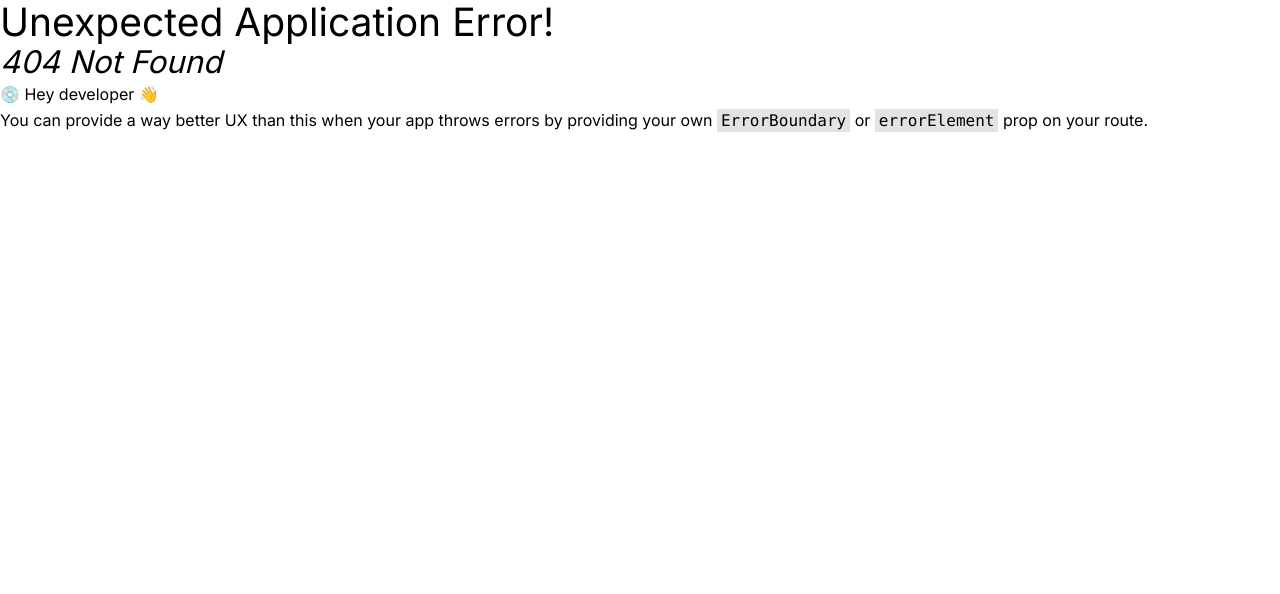
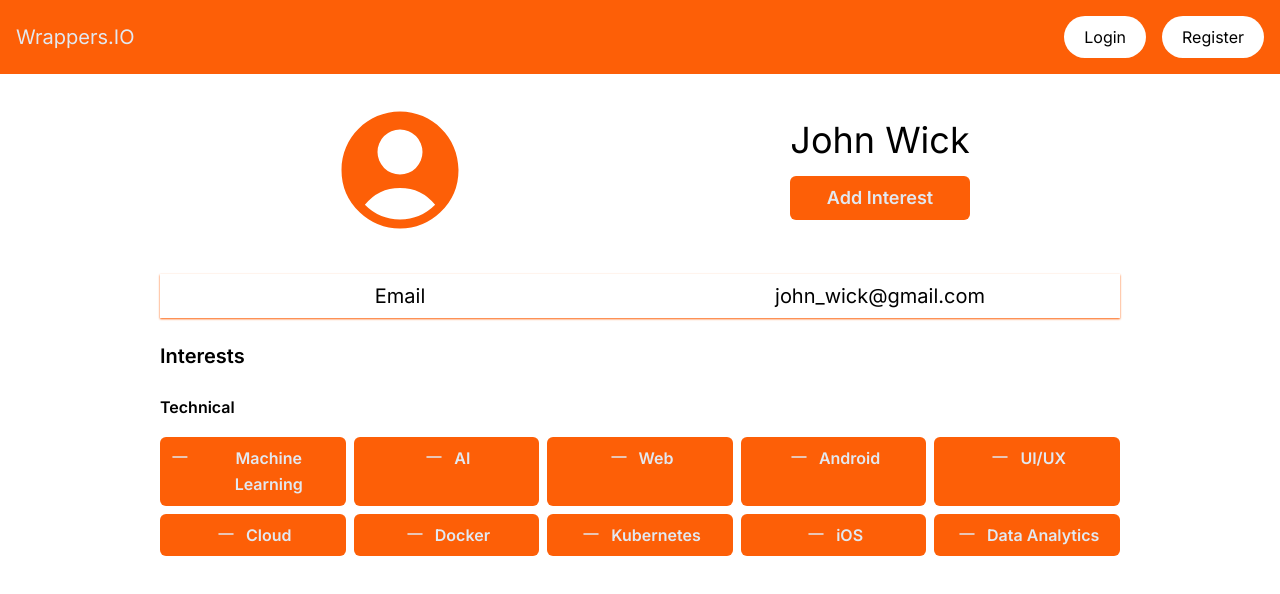
Before and after one commit to arihantXD/Wrapper.io, a React (Vite) app in the folder frontend/: page /profile in a window 1280 px wide. Before the commit this address had no page. Shown: the top 594 px of the page. Built offline with nearby package versions, Linux system fonts and the light colour scheme.

Commit message:
Created profile page, a navbar and changed color of primary theme

```diff
--- a/frontend/src/App.jsx
+++ b/frontend/src/App.jsx
@@ -3,8 +3,8 @@ import Landing from "./Pages/Landing";
 import Login from "./Pages/Login";
 import Register from "./Pages/Register";
 import HomeLayout from "./Pages/HomeLayout";
-
 import "./App.css";
+import Profile from "./Pages/Profile";
 
 const router = createBrowserRouter([
   {
@@ -19,6 +19,10 @@ const router = createBrowserRouter([
       {
         path: "home",
         element: <Landing />,
+      },
+      {
+        path: "profile",
+        element: <Profile />,
       },
       {
         path: "login",
--- /dev/null
+++ b/frontend/src/Components/Navbar/Navbar.jsx
@@ -0,0 +1,23 @@
+import React from "react";
+function Navbar() {
+  return (
+    <>
+      <div
+        className="bg-primary px-4 py-4 flex justify-between items-center"
+        style={{ fontFamily: "Inter" }}
+      >
+        <div className="text-xl text-slate">Wrappers.IO</div>
+        <div className="flex gap-4">
+          <button className="bg-white rounded-full py-2 px-5 outline-slate hover:outline hover:outline-slate">
+            Login
+          </button>
+          <button className="bg-white rounded-full py-2 px-5 hover:outline hover:outline-slate">
+            Register
+          </button>
+        </div>
+      </div>
+    </>
+  );
+}
+
+export default Navbar;
--- /dev/null
+++ b/frontend/src/Pages/Profile.jsx
@@ -0,0 +1,118 @@
+import React from "react";
+import Navbar from "../Components/Navbar/Navbar";
+import QuestionModal from "../Components/QuestionModal/QuestionModal";
+import { useState } from "react";
+function Profile() {
+  const [showModal, setShowModal] = useState(false);
+  const category = [
+    {
+      categoryName: "Technical",
+      topic: [
+        "Machine Learning",
+        "AI",
+        "Web",
+        "Android",
+        "UI/UX",
+        "Cloud",
+        "Docker",
+        "Kubernetes",
+        "iOS",
+        "Data Analytics",
+      ],
+    },
+  ];
+  return (
+    <>
+      <Navbar></Navbar>
+      <div
+        className="flex flex-col items-center mt-6"
+        style={{ fontFamily: "Inter" }}
+      >
+        <div
+          id="profile-name"
+          className="w-[75%] grid grid-cols-2 items-center justify-items-center"
+        >
+          <div>
+            <svg
+              xmlns="http://www.w3.org/2000/svg"
+              viewBox="0 0 24 24"
+              fill="currentColor"
+              className="w-36 h-36 text-primary"
+            >
+              <path
+                fillRule="evenodd"
+                d="M18.685 19.097A9.723 9.723 0 0 0 21.75 12c0-5.385-4.365-9.75-9.75-9.75S2.25 6.615 2.25 12a9.723 9.723 0 0 0 3.065 7.097A9.716 9.716 0 0 0 12 21.75a9.716 9.716 0 0 0 6.685-2.653Zm-12.54-1.285A7.486 7.486 0 0 1 12 15a7.486 7.486 0 0 1 5.855 2.812A8.224 8.224 0 0 1 12 20.25a8.224 8.224 0 0 1-5.855-2.438ZM15.75 9a3.75 3.75 0 1 1-7.5 0 3.75 3.75 0 0 1 7.5 0Z"
+                clipRule="evenodd"
+              />
+            </svg>
+          </div>
+          <div className="flex flex-col gap-4">
+            <span className="text-4xl">John Wick</span>
+            <button
+              className="bg-primary rounded-md py-2 text-slate font-semibold text-lg hover:shadow-primary hover:shadow-sm hover:text-white"
+              onClick={() => setShowModal(true)}
+            >
+              Add Interest
+            </button>
+          </div>
+        </div>
+        <div className="mt-8 w-[75%] flex flex-col gap-4">
+          <div className="w-[100%] grid grid-cols-2 justify-items-center border-b-1 border-primary py-2 shadow-sm shadow-primary">
+            <span className="text-xl">Email</span>
+            <span className="text-xl">john_wick@gmail.com</span>
+          </div>
+          <div className="rounded bg-white">
+            <div className="flex flex-col gap-2 mt-2 mb-2 md:mb-4 lg:mb-6 text-xl font-semibold">
+              <span>Interests</span>
+            </div>
+            <div className="w-[100%] flex gap-2 flex-wrap justify-start mb-4">
+              {category.map((category, index) => {
+                return (
+                  <div
+                    key={index}
+                    className="flex flex-col gap-4 text-md font-semibold"
+                  >
+                    <div>{category.categoryName}</div>
+                    <div className="grid grid-cols-5 gap-2">
+                      {category.topic.map((topic, index) => {
+                        return (
+                          <button
+                            key={index}
+                            onClick={(e) => {
+                              handleSelection(e, topic);
+                            }}
+                            className="bg-primary px-2 py-2 text-center rounded-md text-slate flex justify-center gap-2 hover:shadow-primary hover:shadow-sm hover:text-white"
+                          >
+                            <svg
+                              xmlns="http://www.w3.org/2000/svg"
+                              viewBox="0 0 24 24"
+                              fill="currentColor"
+                              className="w-6 h-6"
+                            >
+                              <path
+                                fillRule="evenodd"
+                                d="M4.25 12a.75.75 0 0 1 .75-.75h14a.75.75 0 0 1 0 1.5H5a.75.75 0 0 1-.75-.75Z"
+                                clipRule="evenodd"
+                              />
+                            </svg>
+                            <span>{topic}</span>
+                          </button>
+                        );
+                      })}
+                    </div>
+                  </div>
+                );
+              })}
+            </div>
+          </div>
+        </div>
+        <QuestionModal
+          isVisible={showModal}
+          onClose={() => setShowModal(false)}
+        ></QuestionModal>
+      </div>
+    </>
+  );
+}
+
+export default Profile;
--- a/frontend/src/Pages/Register.jsx
+++ b/frontend/src/Pages/Register.jsx
@@ -13,8 +13,8 @@ const Register = () => {
     <div className="w-[100%] min-h-screen flex items-center filter backdrop-blur-lg">
       <div className="h-[500px] hidden md:block p-[20px] bg-primary rounded-l-md">
         <h3>Wrappers.io</h3>
-        <h3 className="mt-[70px] text-center">Welcome Back</h3>
-        <p className="mt-[40px] text-center">
+        <h3 className="mt-[70px]">Welcome Back</h3>
+        <p className="mt-[40px]">
           Already a member? Click on the button below to login.
         </p>
         <div className="mt-[70px] text-center">
--- a/frontend/tailwind.config.js
+++ b/frontend/tailwind.config.js
@@ -3,11 +3,12 @@ export default {
   content: ["./index.html", "./src/**/*.{js,ts,jsx,tsx}"],
   theme: {
     colors: {
-      primary: "#FF7517",
+      primary: "#FD5F07",
       // secondary: "#ecc94b",
       white: "#FFF",
       danger: "#dc2626",
       slate: "#e2e8f0",
+      secondary: "#C84802",
     },
     screens: {
       sm: "640px",
```
Also changed, not shown: frontend/package.json (+7 -1 lines), 1 other file (tests, documents, lock files or other folders).
